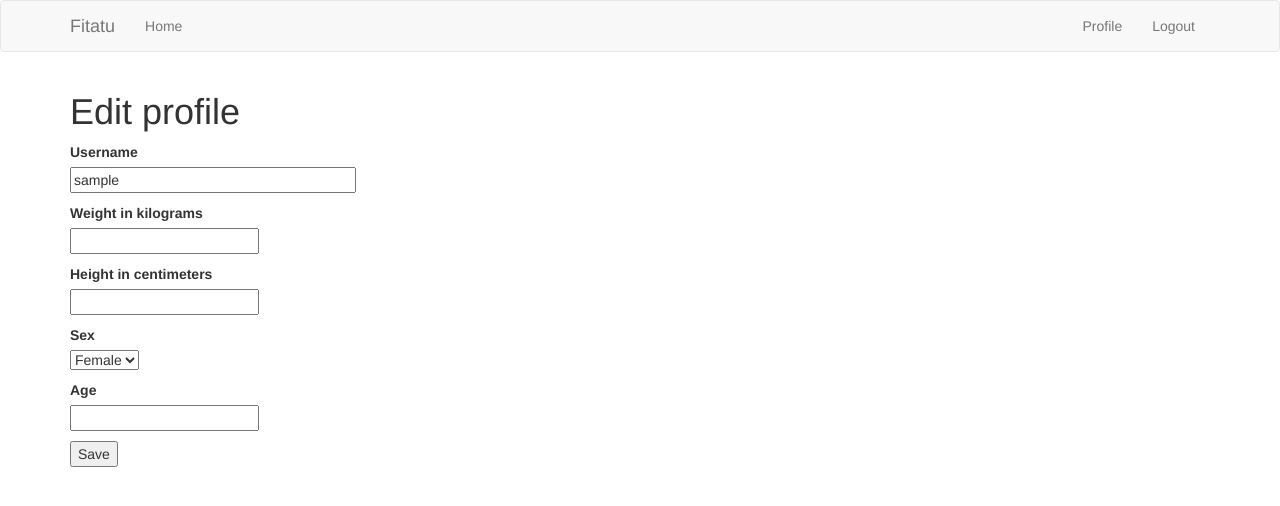
After one commit to domittaa/fitatu, a Flask app: page /edit_profile in a window 1280 px wide. The commit adds this page. Shown: the top 506 px of the page. Run offline with Flask 2, Linux system fonts and the light colour scheme; the visitor is signed in with stand-in values (Sample User, id 1); data comes from the database, SQL or seed files in the repository; some libraries are stand-ins or nearby versions.

Commit message:
profile page

```diff
--- a/app/__init__.py
+++ b/app/__init__.py
@@ -3,6 +3,7 @@ from config import Config
 from flask_sqlalchemy import SQLAlchemy
 from flask_migrate import Migrate
 from flask_login import LoginManager
+from flask_bootstrap import Bootstrap
 
 app = Flask(__name__)
 app.config.from_object(Config)
@@ -11,6 +12,7 @@ login = LoginManager(app)
 login.login_view = 'login'
 db = SQLAlchemy(app)
 migrate = Migrate(app, db)
+bootstrap = Bootstrap(app)
 
 
 from app import routes, models
--- a/app/forms.py
+++ b/app/forms.py
@@ -1,5 +1,5 @@
 from flask_wtf import FlaskForm
-from wtforms import StringField, PasswordField, BooleanField, SubmitField
+from wtforms import StringField, PasswordField, BooleanField, SubmitField, IntegerField, SelectField
 from wtforms.validators import DataRequired, Length, EqualTo, Email, ValidationError
 from app.models import User
 
@@ -30,3 +30,12 @@ class RegisterForm(FlaskForm):
         email = User.query.filter_by(email=email.data).first()
         if email is not None:
             raise ValidationError('This email is already register!')
+
+
+class EditProfileForm(FlaskForm):
+    username = StringField('Username', validators=[DataRequired()])
+    weight = IntegerField('Weight in kilograms')
+    height = IntegerField('Height in centimeters')
+    sex = SelectField('Sex', choices=['Female', 'Male'])
+    age = IntegerField('Age')
+    submit = SubmitField('Save')
--- a/app/models.py
+++ b/app/models.py
@@ -13,6 +13,11 @@ class User(UserMixin, db.Model):
     username = db.Column(db.String(64), index=True, unique=True)
     email = db.Column(db.String(120), index=True, unique=True)
     password_hash = db.Column(db.String(128))
+    weight = db.Column(db.Integer)
+    height = db.Column(db.Integer)
+    sex = db.Column(db.String(64))
+    age = db.Column(db.Integer)
+    pal = db.String(128)
 
     def __repr__(self):
         return '<User {}>'.format(self.username)
--- a/app/routes.py
+++ b/app/routes.py
@@ -1,7 +1,7 @@
 from werkzeug.security import generate_password_hash
 from app import app, db
-from flask import render_template, flash, redirect, url_for
-from app.forms import LoginForm, RegisterForm
+from flask import render_template, flash, redirect, url_for, request
+from app.forms import LoginForm, RegisterForm, EditProfileForm
 from flask_login import current_user, login_user, logout_user, login_required
 from app.models import User
 
@@ -45,3 +45,33 @@ def register():
         return redirect(url_for('login'))
 
     return render_template('register.html', form=form)
+
+
+@login_required
+@app.route('/user/<id>', methods=['GET', 'POST'])
+def profile_page(id):
+    user = User.query.filter_by(id=id).first()
+    return render_template('profile_page.html', user=user)
+
+
+@login_required
+@app.route('/edit_profile', methods=['GET', 'POST'])
+def edit_profile():
+    form = EditProfileForm()
+    if form.validate_on_submit():
+        current_user.username = form.username.data
+        current_user.weight = form.weight.data
+        current_user.height = form.height.data
+        current_user.sex = form.sex.data
+        current_user.age = form.age.data
+        db.session.commit()
+        flash("Your changes have been saved.")
+        return redirect(url_for('profile_page', id=current_user.id))
+    elif request.method == 'GET':
+        form.username.data = current_user.username
+        form.weight.data = current_user.weight
+        form.height.data = current_user.height
+        form.sex.data = current_user.sex
+        form.age.data = current_user.age
+
+    return render_template('edit_profile.html', form=form)
--- a/app/templates/base.html
+++ b/app/templates/base.html
@@ -1,30 +1,51 @@
-<!doctype html>
-<html>
-    <head>
+{% extends 'bootstrap/base.html' %}
+{% block title %}
       {% if title %}
       <title>{{ title }}</title>
       {% else %}
       <title>Fitatu</title>
       {% endif %}
-    </head>
-    <body>
-    <div>
-        {% if current_user.is_anonymous %}
-            <a href="{{ url_for('login') }}">Login</a>
-        {% else %}
-            <a href="{{ url_for('logout') }}">Logout</a>
-        {% endif %}
-    </div>
-    <hr>
+{% endblock %}
+
+{% block navbar %}
+    <nav class="navbar navbar-default">
+        <div class="container">
+            <div class="navbar-header">
+                <button type="button" class="navbar-toggle collapsed" data-toggle="collapse" data-target="#bs-example-navbar-collapse-1" aria-expanded="false">
+                    <span class="sr-only">Toggle navigation</span>
+                    <span class="icon-bar"></span>
+                    <span class="icon-bar"></span>
+                    <span class="icon-bar"></span>
+                </button>
+                <a class="navbar-brand" href="{{ url_for('index') }}">Fitatu</a>
+            </div>
+            <div class="collapse navbar-collapse" id="bs-example-navbar-collapse-1">
+                <ul class="nav navbar-nav">
+                    <li><a href="{{ url_for('index') }}">Home</a></li>
+                </ul>
+                <ul class="nav navbar-nav navbar-right">
+                    {% if current_user.is_anonymous %}
+                    <li><a href="{{ url_for('login') }}">Login</a></li>
+                    {% else %}
+                    <li><a href="{{ url_for('profile_page', id=current_user.id) }}">Profile</a></li>
+                    <li><a href="{{ url_for('logout') }}">Logout</a></li>
+                    {% endif %}
+                </ul>
+            </div>
+        </div>
+    </nav>
+{% endblock %}
+
+{% block content %}
+    <div class="container">
         {% with messages = get_flashed_messages() %}
         {% if messages %}
-        <ul>
             {% for message in messages %}
-            <li>{{ message }}</li>
+            <div class="alert alert-info" role="alert">{{ message }}</div>
             {% endfor %}
-        </ul>
         {% endif %}
         {% endwith %}
-        {% block content %}{% endblock %}
-    </body>
-</html>
+
+        {% block app_content %}{% endblock %}
+    </div>
+{% endblock %}
--- /dev/null
+++ b/app/templates/edit_profile.html
@@ -0,0 +1,32 @@
+{% extends 'base.html' %}
+
+{% block app_content %}
+    <h1>Edit profile</h1>
+    <form action="" method="post">
+        {{ form.hidden_tag() }}
+        <p>
+            {{ form.username.label }}<br>
+            {{ form.username(size=32) }}<br>
+            {% for error in form.username.errors %}
+            <span style="color: red;">[{{ error }}]</span>
+            {% endfor %}
+        </p>
+        <p>
+            {{ form.weight.label }}<br>
+            {{ form.weight(size=32) }}<br>
+        </p>
+        <p>
+            {{ form.height.label }}<br>
+            {{ form.height(size=32) }}<br>
+        </p>
+        <p>
+            {{ form.sex.label }}<br>
+            {{ form.sex() }}<br>
+        </p>
+        <p>
+            {{ form.age.label }}<br>
+            {{ form.age(size=32) }}<br>
+        </p>
+        <p>{{ form.submit() }}</p>
+    </form>
+{% endblock %}
--- a/app/templates/index.html
+++ b/app/templates/index.html
@@ -1,5 +1,5 @@
 {% extends "base.html" %}
 
-{% block content %}
+{% block app_content %}
     <h1>Hello world!</h1>
 {% endblock %}
--- a/app/templates/login.html
+++ b/app/templates/login.html
@@ -1,6 +1,6 @@
 {% extends "base.html" %}
 
-{% block content %}
+{% block app_content %}
     <h1>Sign In</h1>
     <form action="" method="post" novalidate>
         {{ form.hidden_tag() }}
--- a/app/templates/register.html
+++ b/app/templates/register.html
@@ -1,6 +1,6 @@
 {% extends "base.html" %}
 
-{% block content %}
+{% block app_content %}
     <h1>Register</h1>
     <form action="" method="post">
         {{ form.hidden_tag() }}
```
Also changed, not shown: app/templates/profile_page.html (added, +16 -0 lines), migrations/versions/c1b50b05c972_user_additional_info.py (added, +34 -0 lines).
